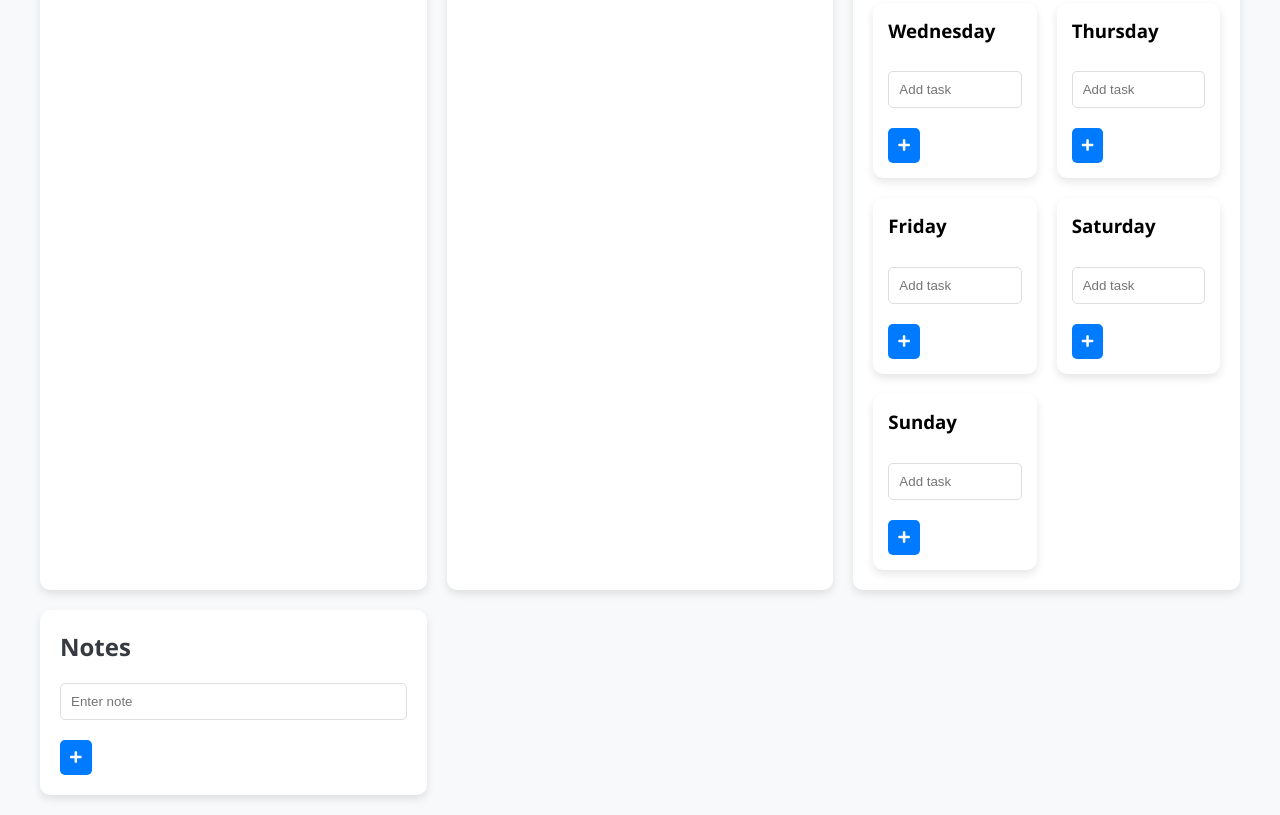
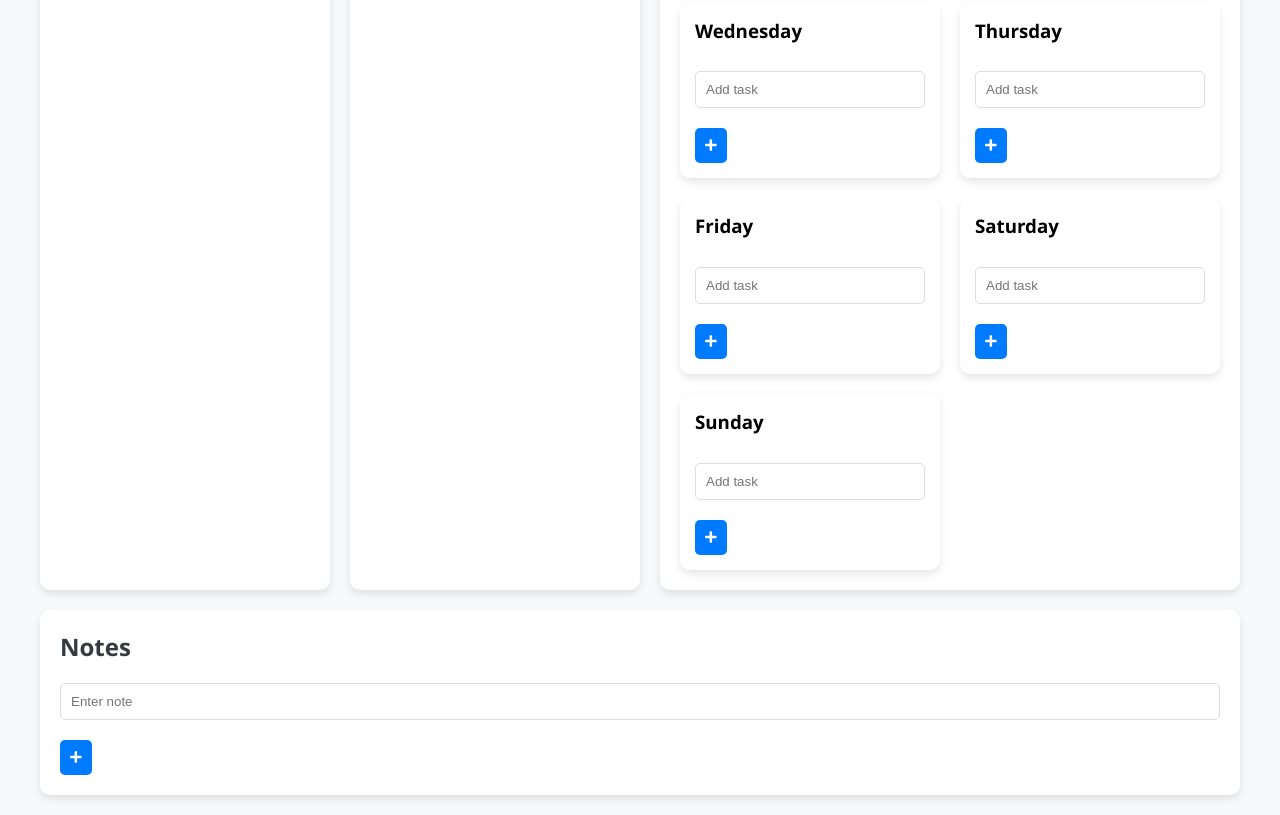
Before and after one commit to MohammedTsmu/Weekly-Schedule-Note-App, a plain HTML site: page index.html in a window 1280 px wide. Shown: the part 422-1237 px from the top of the page. Drawn offline with Linux system fonts and the light colour scheme.

Commit message:
notes full width

```diff
--- a/styles.css
+++ b/styles.css
@@ -20,8 +20,6 @@ header {
 main {
   display: grid;
   grid-template-columns: 1fr 1fr 2fr;
-  grid-template-columns: 1fr 1fr 1.5fr;
-  grid-template-columns: 1fr 1fr 1fr;
   gap: 20px;
   width: 100%;
   max-width: 1200px;
@@ -135,6 +133,10 @@ button i {
   border-radius: 5px;
 }
 
+.notes {
+  grid-column: span 3;
+}
+
 @media (max-width: 768px) {
   main {
     grid-template-columns: 1fr;
@@ -143,4 +145,8 @@ button i {
   .calendar-view {
     grid-template-columns: 1fr;
   }
+
+  .notes {
+    grid-column: span 1;
+  }
 }
```
